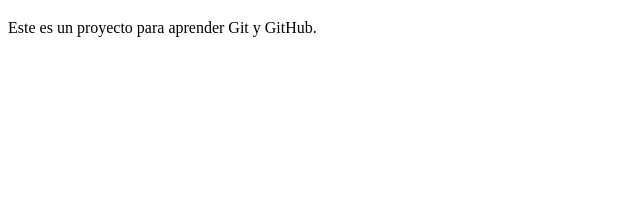
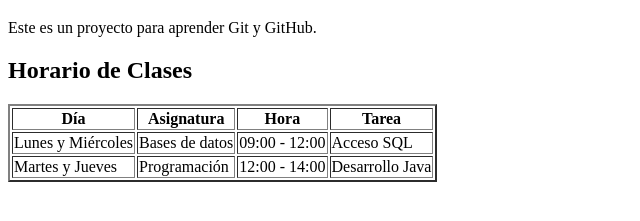
Before and after one commit to jlfrancot/Modulo-profesional-optativo, a plain HTML site: page Index.html in a window 1280 px wide. Shown: the part 113-334 px from the top of the page, without its empty margins (0-640 px from the left). Drawn offline with Linux system fonts and the light colour scheme.

```diff
--- a/Index.html
+++ b/Index.html
@@ -14,5 +14,32 @@
     </nav>
     <h1 id="Inicio">Bienvenido/a a mi sitio web</h1>
     <p>Este es un proyecto para aprender Git y GitHub.</p>
+    <section>
+        <h2>Horario de Clases</h2>
+        <table border="2">
+            <thead>
+                <tr>
+                    <th>Día</th>
+                    <th>Asignatura</th>
+                    <th>Hora</th>
+                    <th>Tarea</th>
+                </tr>
+            </thead>
+            <tbody>
+                <tr>
+                    <td>Lunes y Miércoles</td>
+                    <td>Bases de datos</td>
+                    <td>09:00 - 12:00</td>
+                    <td>Acceso SQL</td>
+                </tr>
+                <tr>
+                    <td>Martes y Jueves</td>
+                    <td>Programación</td>
+                    <td>12:00 - 14:00</td>
+                    <td>Desarrollo Java</td>
+                </tr>
+            </tbody>
+        </table>
+    </section>
 </body>
 </html>
```
